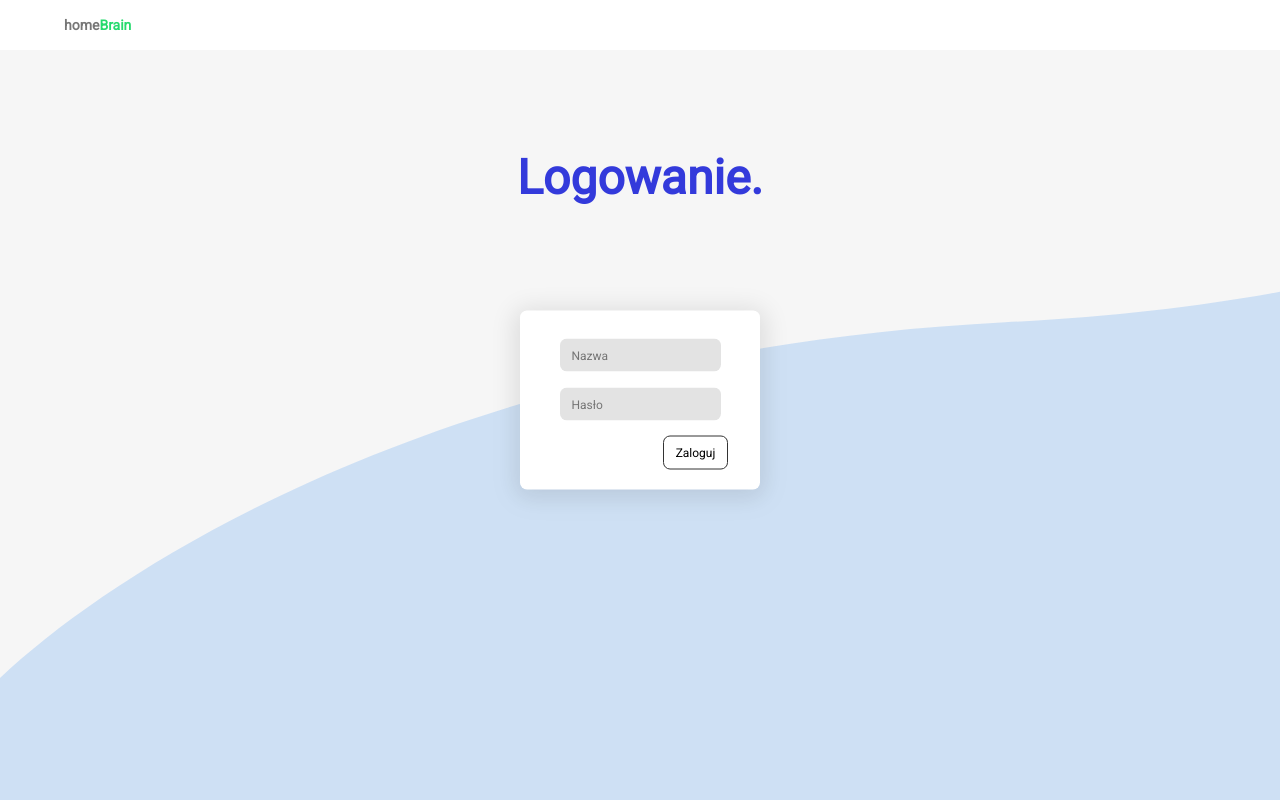
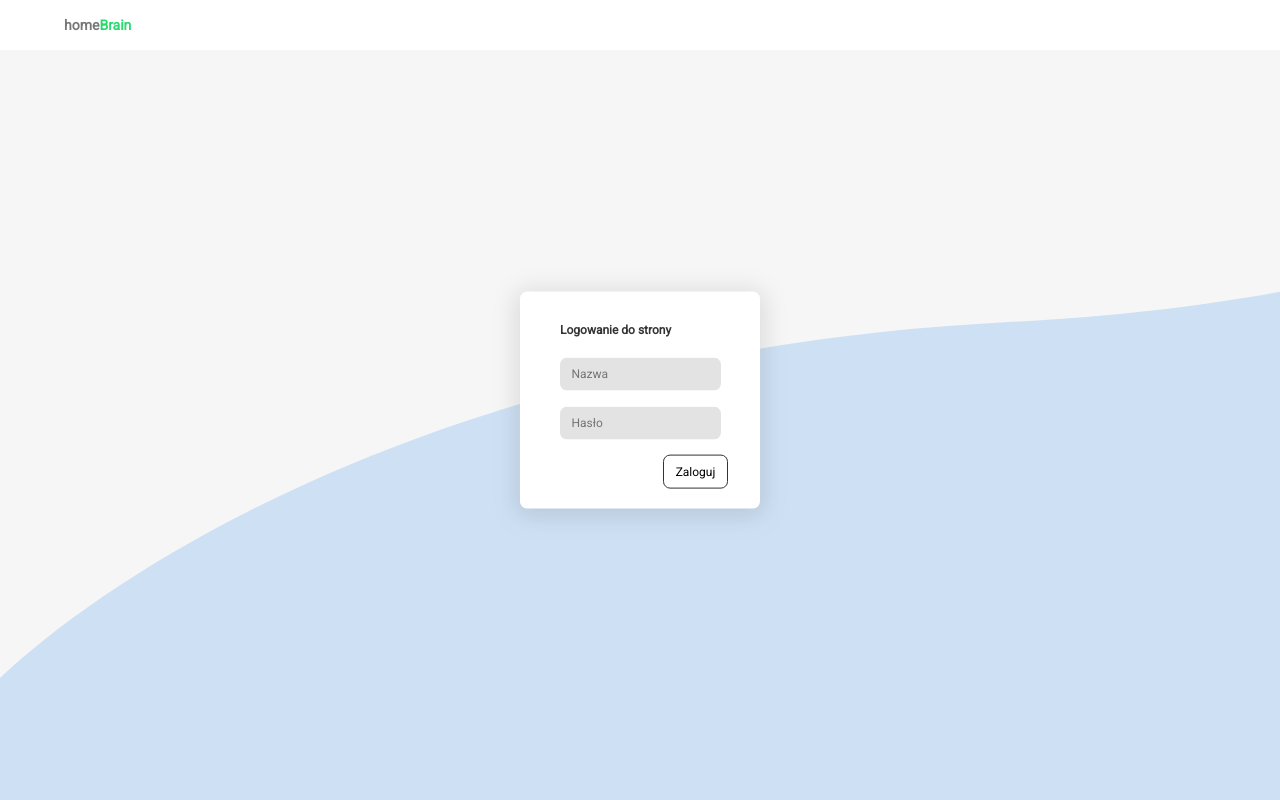
Before and after one commit to TSC-Apps/homeBrain, a Flask app: page /login in a window 1280 px wide. Run offline with Flask 2, Linux system fonts and the light colour scheme; style sheets or scripts are compiled from the project's sources.

Commit message:
CSS fixes

```diff
--- a/static/css/finances.css
+++ b/static/css/finances.css
@@ -28,6 +28,10 @@
 .btn-add:active {
   background-color: #26DA6E;
   border-color: #26DA6E;
+}
+
+.select-accept-date {
+  background: none;
 }
 
 .boxes {
@@ -81,6 +85,7 @@ table {
 .table {
   max-height: 230px;
   overflow-y: scroll;
+  overflow-x: hidden;
   display: block;
 }
 
--- a/static/css/login.css
+++ b/static/css/login.css
@@ -45,8 +45,10 @@
 }
 
 #title-main-login {
-  text-align: center;
-  margin: 100px 0 0 0;
+  color: #333;
+  font-weight: bold;
+  text-align: left;
+  margin-left: 40px;
 }
 
 a {
--- a/static/css/modal.css
+++ b/static/css/modal.css
@@ -1,17 +1,13 @@
 .modal {
   background-color: white;
-  max-width: 350px;
-  position: fixed;
-  margin-left: auto;
-  margin-right: auto;
-  left: 0;
-  right: 0;
-  margin-top: 200px;
+  width: 350px;
+  position: absolute;
+  top: 50%;
+  left: 50%;
+  transform: translate(-50%, -50%);
   padding: 20px;
   text-align: center;
   border-radius: 7px;
-  -webkit-box-shadow: 0 4px 25px 6px rgba(0, 0, 0, 0.1);
-  box-shadow: 0 4px 25px 6px rgba(0, 0, 0, 0.1);
   z-index: 100;
   border: 1px solid #E3E3E3;
 }
@@ -54,6 +50,7 @@
   padding: 7px;
   border-radius: 7px;
   border: 2px solid transparent;
+  width: 80%;
 }
 
 .modal input:focus {
--- a/static/sass/finances.scss
+++ b/static/sass/finances.scss
@@ -34,6 +34,10 @@
 .btn-add:active {
     background-color: $green;
     border-color: $green;
+}
+
+.select-accept-date {
+    background: none;
 }
 
 //=====================
@@ -84,6 +88,7 @@ table {
 .table {
     max-height: 230px;
     overflow-y: scroll;
+    overflow-x: hidden;
     display: block;
 }
 
--- a/static/sass/login.scss
+++ b/static/sass/login.scss
@@ -50,8 +50,10 @@
 }
 
 #title-main-login {
-    text-align: center;
-    margin: 100px 0 0 0;
+    color: $main-color;
+    font-weight: bold;
+    text-align: left;
+    margin-left: 40px;
 }
 
 //.forgot-pwd {
--- a/static/sass/modal.scss
+++ b/static/sass/modal.scss
@@ -1,19 +1,26 @@
 @import "variables.scss";
 @import "mixins.scss";
 
+//.modal-container {
+//    width: 100%;
+//    height: 100%;
+//    position: absolute;
+//    top: 0;
+//    left: 0;
+//    background-color: red;
+//}
+
 .modal {
     background-color: white;
-    max-width: 350px;
-    position: fixed;
-    margin-left: auto;
-    margin-right: auto;
-    left: 0;
-    right: 0;
-    margin-top: 200px;
+    width: 350px;
+    position: absolute;
+    top: 50%;
+    left: 50%;
+    transform: translate(-50%, -50%);
     padding: 20px;
     text-align: center;
     border-radius: 7px;
-    @include shadow();
+    // @include shadow();
     z-index: 100;
     border: 1px solid $light-gray;
 
@@ -59,6 +66,7 @@
     padding: 7px;
     border-radius: 7px;
     border: 2px solid transparent;
+    width: 80%;
 }
 
 .modal input:focus {
--- a/templates/404.html
+++ b/templates/404.html
@@ -6,7 +6,7 @@
         <div class="content-wrapper">
             <div class="box-404">
                 <h2 class="title-404">Error 404!</h2>
-                <h3 class="subtitle-404">Nie znaleziono burdelu o podanym adresie.</br></br>Zawróć!</h3>
+                <h3 class="subtitle-404">Nie znaleziono strony o podanej nazwie.</br></br>Zawróć!</h3>
             </div>
         </div>
     </div>
--- a/templates/index.html
+++ b/templates/index.html
@@ -4,8 +4,6 @@
 
     {% include 'includes/_logged_in_header.html' %}
 
-    <div class="content">
-        <div class="content-wrapper">
 
     <div class="modal" id="modal-edit">
         <span class="fas fa-times btn-close-modal btn-close-edit"></span>
@@ -27,6 +25,9 @@
             <button type="submit" class="btn btn-add btn-modal-item btn-delete-item">Usuń</button>
         </form>
     </div>
+
+    <div class="content">
+        <div class="content-wrapper">
 
             <img src="../static/img/icon-finances.svg" alt="finances icon" class="ico-content">
             <h2 id="title-main">Finanse.</h2>
--- a/templates/login.html
+++ b/templates/login.html
@@ -7,14 +7,13 @@
 
             {% for mess in get_flashed_messages() %}
                 <div class="flash-message" role="alert">
-                    <strong>Na grube fryty!</strong> {{ mess }} Errare humanum est.
+                    <strong>Błąd!</strong> {{ mess }}
                     <span class="fas fa-times btn-close-modal btn-close-flash"></span>
                 </div>
             {% endfor %}
 
-            <h2 id="title-main-login">Logowanie.</h2>
-
             <section class="box-login">
+                <p id="title-main-login">Logowanie do strony</p>
                 <form method="POST" action="">
                     <input type="text" id="login-name" name="username" placeholder="Nazwa"
                            value={{ request.form.username }}>
```
Also changed, not shown: 3 other files. Lines whose indentation alone changed are shown as unchanged.
